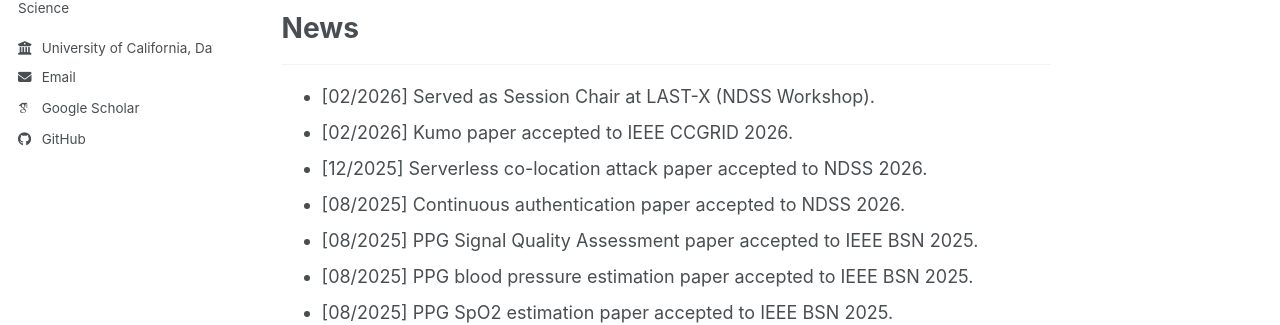
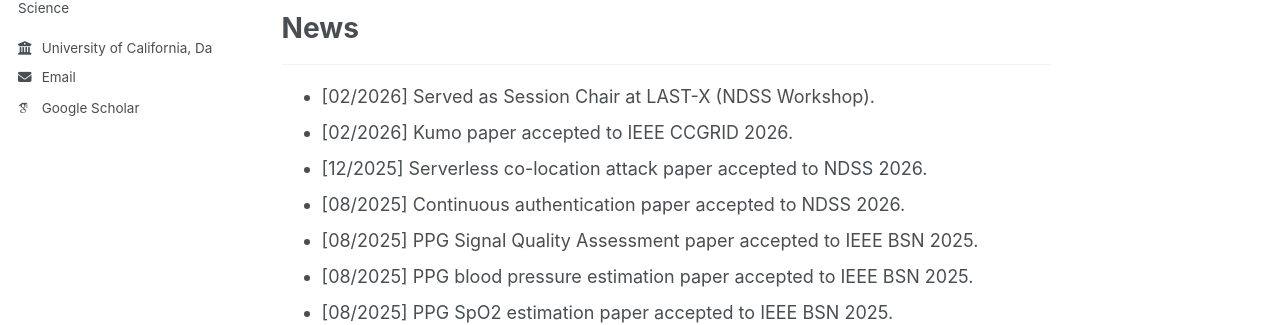
Before and after one commit to weishao-sec/weishao-sec.github.io, a Jekyll site: the page built from _pages/about.md, in a window 1280 px wide. Shown: the part 340-665 px from the top of the page. Built offline with Jekyll 4.4.1, drawn with Linux system fonts in a browser that asks for light colours; some web fonts are replaced; a script bundle is joined from its source files by our own code; library files that are not in the unit come from our copies.

Commit message:
Remove GitHub username from author configuration in _config.yml

```diff
--- a/_config.yml
+++ b/_config.yml
@@ -50,7 +50,7 @@ author:
   bitbucket        : # Username - Update with your username on the site
   codepen          : # Username
   dribbble         : # Username
-  github           : "weishao-sec"
+  github           : # "weishao-sec"
   kaggle           : # Username
   stackoverflow    : # User number or user number and name (i.e., use "1" or "1/jeff-atwood")
 
```
